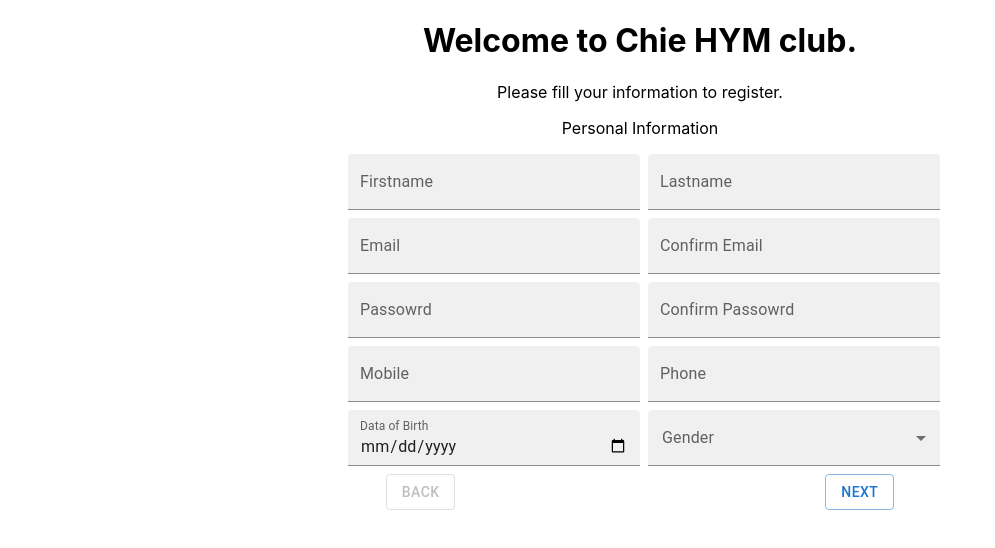
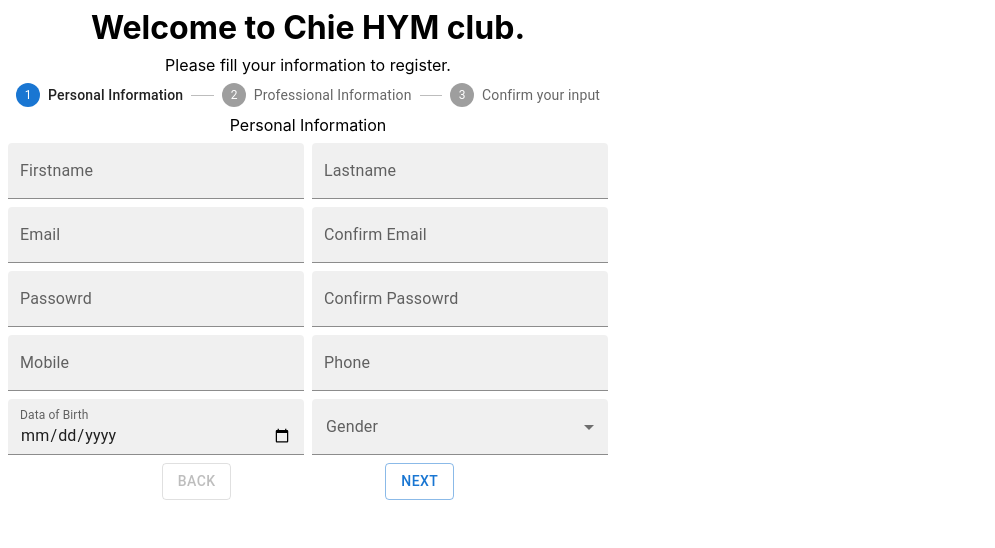
Before and after one commit to hayamania/form_experience, a React (Create React App) app: page / in a window 1280 px wide. Shown: the top 548 px of the page, without its empty margins (0-995 px from the left). Built offline with nearby package versions, Linux system fonts and the light colour scheme.

Commit message:
Added stepper

```diff
--- a/src/component/Form1.js
+++ b/src/component/Form1.js
@@ -7,8 +7,6 @@ import {
   InputLabel,
   Select,
   MenuItem,
-  Stack,
-  Button,
 } from "@mui/material";
 
 export default function Form1() {
@@ -18,12 +16,12 @@ export default function Form1() {
   return (
     <div>
       <Box
-        display="flex"
-        justifyContent="center"
-        alignItems="center"
-        sx={{
-          "& > :not(style)": { m: 1, width: "600px" },
-        }}
+      // display="flex"
+      // justifyContent="center"
+      // alignItems="center"
+      // sx={{
+      //   "& > :not(style)": { m: 1, width: "600px" },
+      // }}
       >
         <Grid container spacing={1}>
           <Grid item xs={6}>
--- a/src/component/Form2.js
+++ b/src/component/Form2.js
@@ -14,12 +14,12 @@ export default function Form2() {
   return (
     <div>
       <Box
-        display="flex"
-        justifyContent="center"
-        alignItems="center"
-        sx={{
-          "& > :not(style)": { m: 1, width: "600px" },
-        }}
+      // display="flex"
+      // justifyContent="center"
+      // alignItems="center"
+      // sx={{
+      //   "& > :not(style)": { m: 1, width: "600px" },
+      // }}
       >
         <Grid container spacing={1}>
           <Grid item xs={12}>
--- a/src/component/Form3.js
+++ b/src/component/Form3.js
@@ -5,12 +5,12 @@ export default function Form3() {
   return (
     <div>
       <Box
-        display="flex"
-        justifyContent="center"
-        alignItems="center"
-        sx={{
-          "& > :not(style)": { m: 1, width: "600px" },
-        }}
+      // display="flex"
+      // justifyContent="center"
+      // alignItems="center"
+      // sx={{
+      //   "& > :not(style)": { m: 1, width: "600px" },
+      // }}
       >
         <Grid container spacing={1}>
           <Grid item xs={12}>
--- a/src/component/FormMain.js
+++ b/src/component/FormMain.js
@@ -1,31 +1,49 @@
 import React, { useState } from "react";
-import { Box, Button, Stack } from "@mui/material";
+import { Box, Button, Stack, Stepper, Step, StepLabel } from "@mui/material";
 import Form1 from "./Form1";
 import Form2 from "./Form2";
 import Form3 from "./Form3";
 
 export default function FormMain() {
   const [step, setStep] = useState(0);
-  const [title, setTitle] = useState([
+  const [titles, setTitles] = useState([
     "Personal Information",
     "Professional Information",
     "Confirm your input",
   ]);
   const ShowForm = () => {
-    if (step === 0) {
-      return <Form1 />;
-    } else if (step === 1) {
-      return <Form2 />;
-    } else {
-      return <Form3 />;
+    switch (step) {
+      case 0:
+        return <Form1 />;
+      case 1:
+        return <Form2 />;
+      case 2:
+        return <Form3 />;
     }
   };
   return (
     <div className="FormMain">
-      <Box m={2}>
+      <Box
+        justifyContent="center"
+        alignItems="center"
+        sx={{
+          "& > :not(style)": { m: 1, width: "600px" },
+        }}
+      >
         <h1>Welcome to Chie HYM club. </h1>
         <p>Please fill your information to register.</p>
-        <div>{title[step]}</div>
+        <div>
+          <Stepper activeStep={step}>
+            {titles.map((title, index) => {
+              return (
+                <Step key={index}>
+                  <StepLabel>{title}</StepLabel>
+                </Step>
+              );
+            })}
+          </Stepper>
+        </div>
+        <div>{titles[step]}</div>
         {ShowForm()}
         <div>
           <Stack
@@ -47,9 +65,9 @@ export default function FormMain() {
               onClick={() => {
                 setStep((previouse) => previouse + 1);
               }}
-              disabled={step === title.length - 1 ? true : false}
+              disabled={step === titles.length - 1 ? true : false}
             >
-              {step === title.length - 1 ? "Submit" : "Next"}
+              {step === titles.length - 1 ? "Submit" : "Next"}
             </Button>
           </Stack>
         </div>
```
